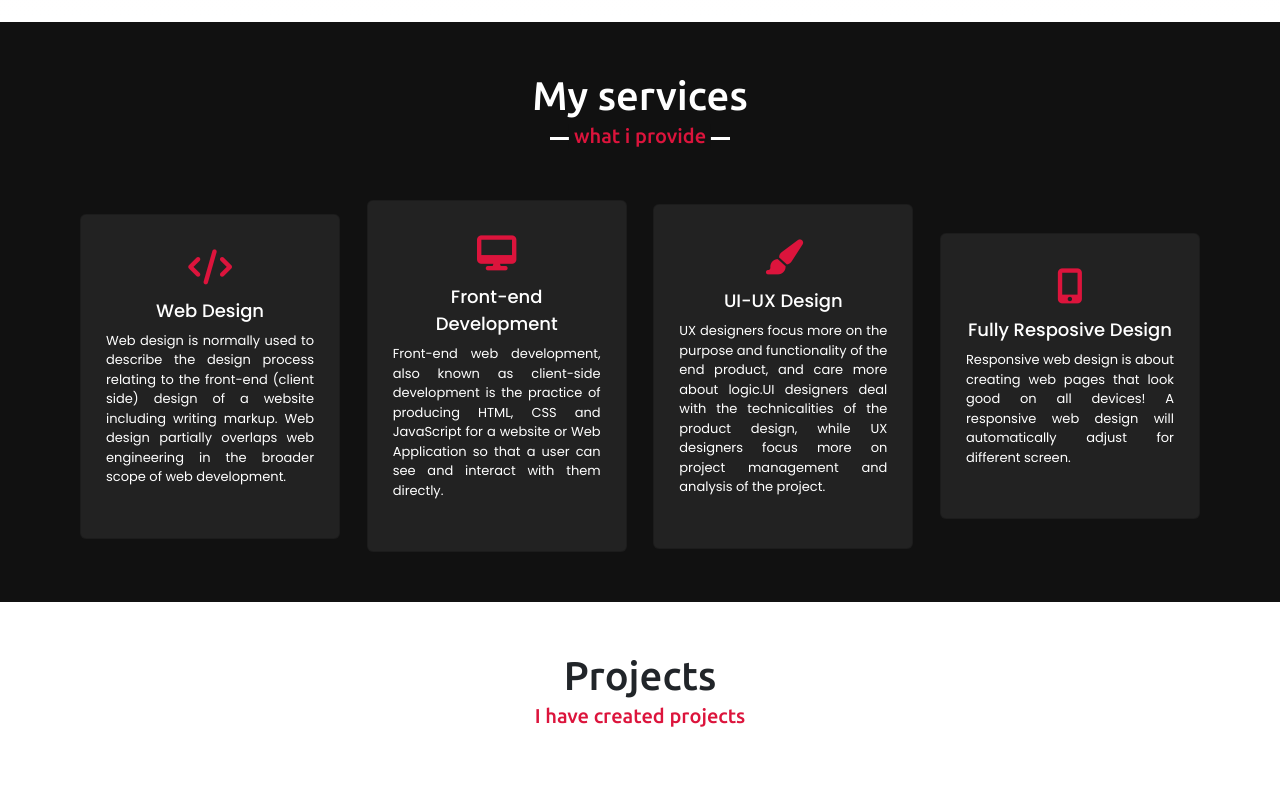
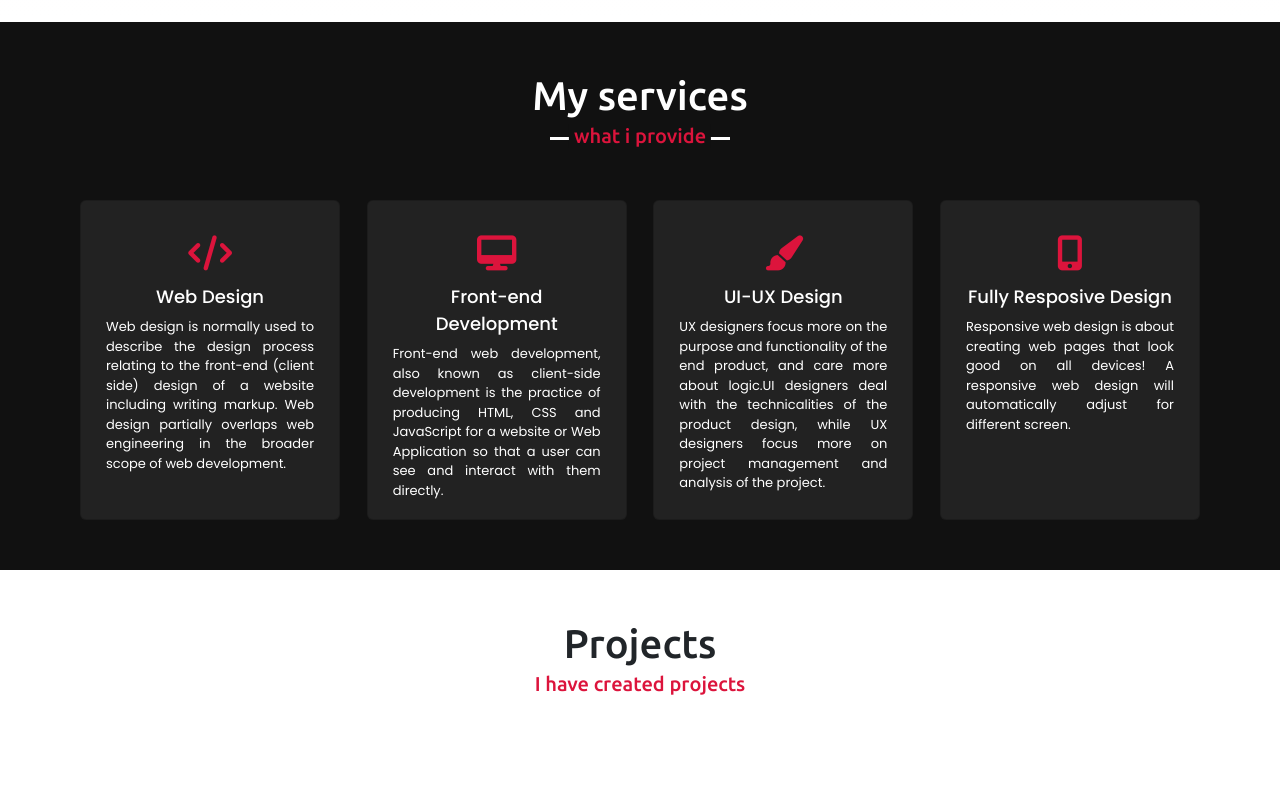
Before and after one commit to rehan749/mehtab-portfolio, a PHP site: page / in a window 1280 px wide. Shown: the part 2908-3700 px from the top of the page. Run offline with PHP 8.4, Linux system fonts and the light colour scheme; some libraries are stand-ins or nearby versions.

Commit message:
Update style.css

```diff
--- a/style.css
+++ b/style.css
@@ -309,6 +309,7 @@ section .title::after{
     padding: 35px 25px;
     cursor: pointer;
     transition: all 0.3s ease;
+    height: 320px;
 }
 .services .serv-content .card:hover{
     background: crimson;
```
